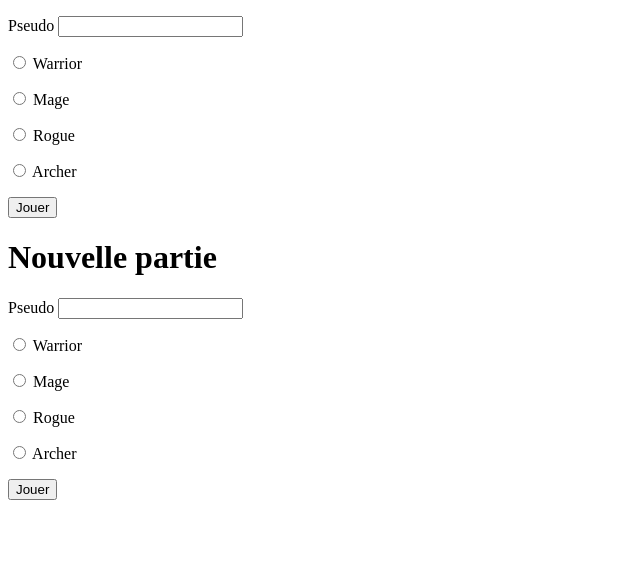
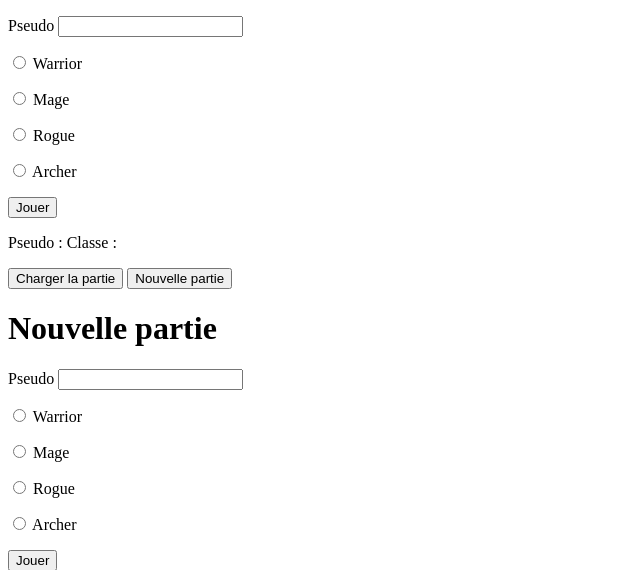
Before and after one commit to Fanswers/RPG-Projet-JS, a PHP site: page / in a window 1280 px wide. Shown: the top 570 px of the page, without its empty margins (0-640 px from the left). Run offline with PHP 8.4, Linux system fonts and the light colour scheme.

Commit message:
:sparkles: Formulaire choix
Permet à l'utilisateur de choisir s'il veut lancer une partie déja existant ou en créer une nouvelle

```diff
--- a/index.php
+++ b/index.php
@@ -28,6 +28,13 @@
         </p>
         <button id="sendPlayer">Jouer</button>
     </form>
+    <div>
+        <form id="formSave" class="cacher">
+            <p>Pseudo : <span id="savedName"></span> Classe :<span id="savedType"></span></p>
+            <button id="loadSave">Charger la partie</button>
+            <button id="newGame">Nouvelle partie</button>
+        </form>
+    </div>
     <div id="formDiv" class="cacher">
         <h1>Nouvelle partie</h1>
         <form id="playerForm">
```
